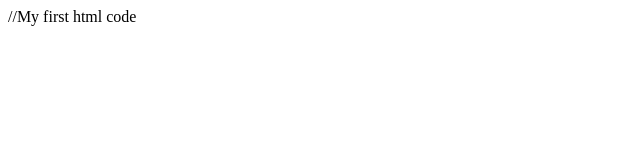
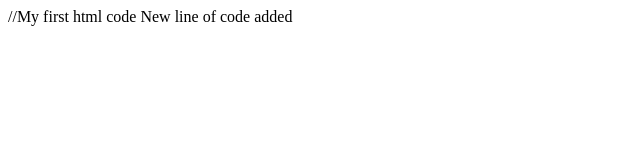
Before and after one commit to saurav300/MyFirstProject, a plain HTML site: page index.html in a window 1280 px wide. Shown: the whole page, without its empty margins (0-640 px from the left). Drawn offline with Linux system fonts and the light colour scheme.

Commit message:
Added new file for some code

```diff
--- a/index.html
+++ b/index.html
@@ -7,6 +7,6 @@
     <title>Document</title>
 </head>
 <body>
-
+    New line of code added
 </body>
 </html>
```
Also changed, not shown: FromBranch.txt (added).
